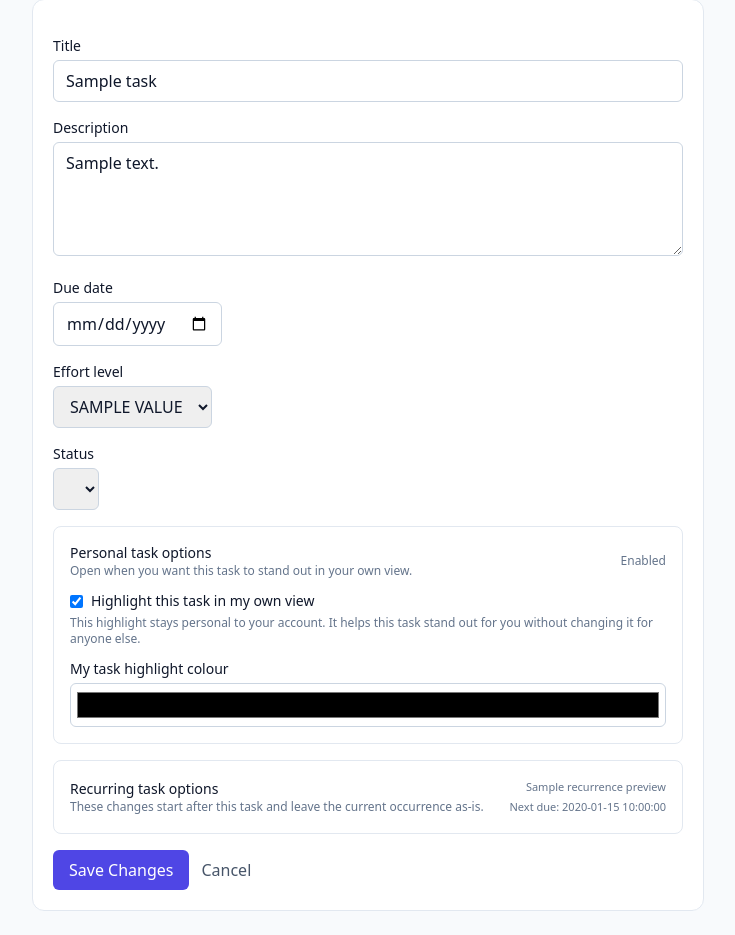
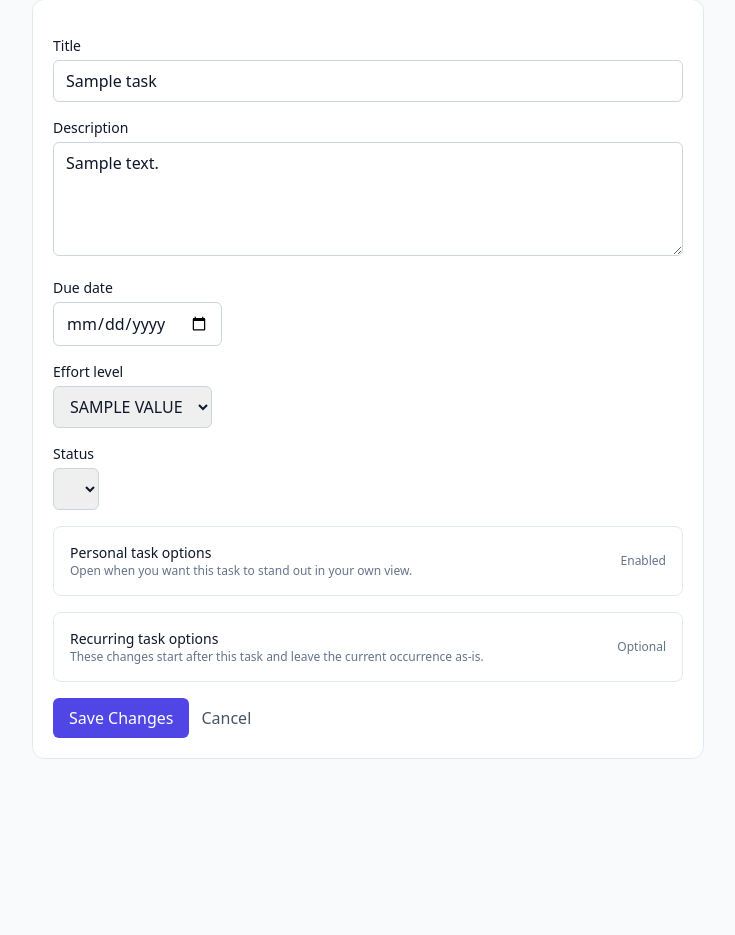
Before and after one commit to Nicxx2/homeflow-task-manager, a Python web app: template backend/app/templates/tasks/edit.html in a window 1280 px wide. Shown: the part 175-1110 px from the top of the page, without its empty margins (112-847 px from the left). After the commit the page ends 934 px from the top, so only its background shows below. Run offline with Jinja, Linux system fonts and the light colour scheme; the template is opened without the code that fills it: most values are stand-ins (such as "Sample title", 1, 10 or a date in 2020); lists and menus that the app fills with data are empty; some libraries are stand-ins or nearby versions.

Commit message:
Release v2.3.3 with clearer recurring task editing

```diff
--- a/backend/app/templates/tasks/edit.html
+++ b/backend/app/templates/tasks/edit.html
@@ -41,7 +41,7 @@
       {% endfor %}
     </select>
   </div>
-  <details class="rounded-lg border border-slate-200 p-4 dark:border-slate-700" {% if personal_highlight_color %}open{% endif %}>
+  <details class="rounded-lg border border-slate-200 p-4 dark:border-slate-700">
     <summary class="cursor-pointer list-none">
       <div class="flex items-center justify-between gap-3">
         <div>
@@ -65,7 +65,7 @@
       </label>
     </div>
   </details>
-  <details class="rounded-lg border border-slate-200 p-4 dark:border-slate-700" {% if task.recurrence_pattern == "weekly" %}open{% endif %}>
+  <details class="rounded-lg border border-slate-200 p-4 dark:border-slate-700">
     <summary class="cursor-pointer list-none">
       <div class="flex items-center justify-between gap-3">
         <div>
@@ -76,18 +76,7 @@
           <p class="text-xs text-slate-500 dark:text-slate-400">Open when this task should repeat weekly from the due date.</p>
           {% endif %}
         </div>
-        {% if recurrence_preview %}
-        <div class="text-right text-[11px] leading-5 text-slate-500 dark:text-slate-400">
-          <p>{{ recurrence_preview.cadence_label }}</p>
-          {% if recurrence_preview.next_due_label %}
-          <p>Next due: {{ recurrence_preview.next_due_label }}</p>
-          {% else %}
-          <p>Ends after this task</p>
-          {% endif %}
-        </div>
-        {% else %}
         <span class="text-xs text-slate-500 dark:text-slate-400">{% if task.recurrence_pattern == "weekly" %}Enabled{% else %}Optional{% endif %}</span>
-        {% endif %}
       </div>
     </summary>
     <div class="mt-3">
--- a/backend/app/templates/tasks/list.html
+++ b/backend/app/templates/tasks/list.html
@@ -131,9 +131,7 @@
         {% else %}
         <span class="rounded-full border border-slate-300 px-2 py-0.5 dark:border-slate-700">Unassigned</span>
         {% endif %}
-        {% if task.recurrence_pattern == "weekly" %}
-        <span>Repeats weekly</span>
-        {% elif task.recurrence_parent_id %}
+        {% if task.recurrence_parent_id %}
         <span>Completed recurring occurrence</span>
         {% endif %}
       </div>
```
Also changed, not shown: tests/test_web_team_visibility.py (+0 -4 lines).
